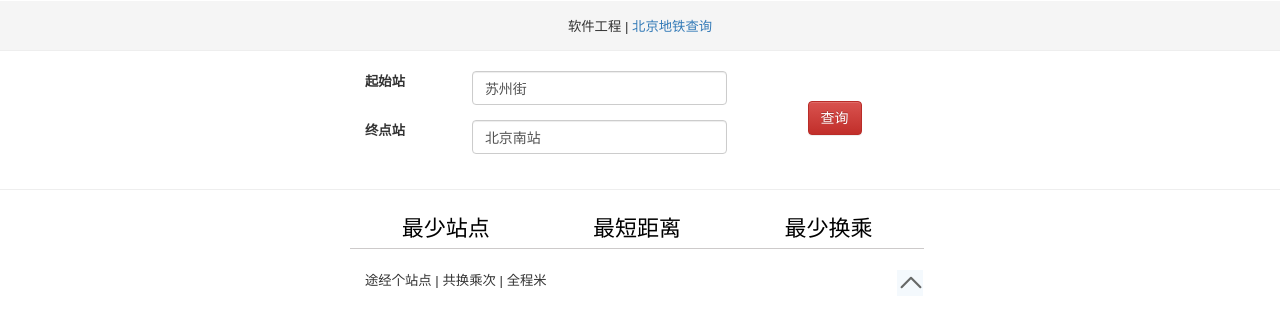
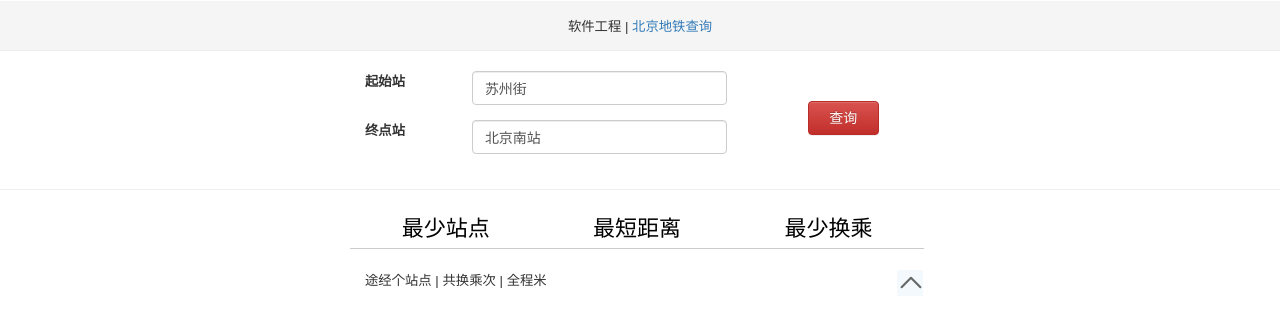
Before and after one commit to JerryC123/Subway, a Django app: page / in a window 1280 px wide. Shown: the top 328 px of the page. Run offline with Django 3.2, Linux system fonts and the light colour scheme; some libraries are stand-ins or nearby versions.

Commit message:
移动端适应v3

```diff
--- a/static/css/style.css
+++ b/static/css/style.css
@@ -122,3 +122,6 @@ html, body {
   .tab_a:hover{
       cursor:pointer;
   }
+  .btn-submit{
+      width:100%;
+  }
--- a/templates/index.html
+++ b/templates/index.html
@@ -54,8 +54,8 @@
                                     </div>
                                 </div>
                         </div>
-                        <div class="col-md-3 col-xs-12">
-                            <button class="btn btn-danger" type="submit" style="margin-top:30px">查询</button>
+                        <div class="col-md-2 col-xs-12">
+                            <button class="btn btn-danger btn-submit" type="submit" style="margin-top:30px">查询</button>
                         </div>
                     </form>
                 </div>
```
